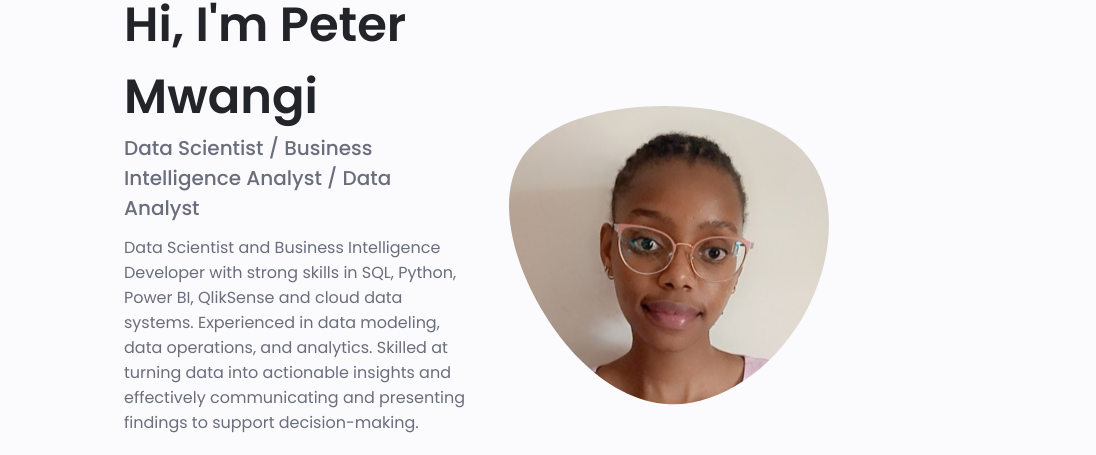
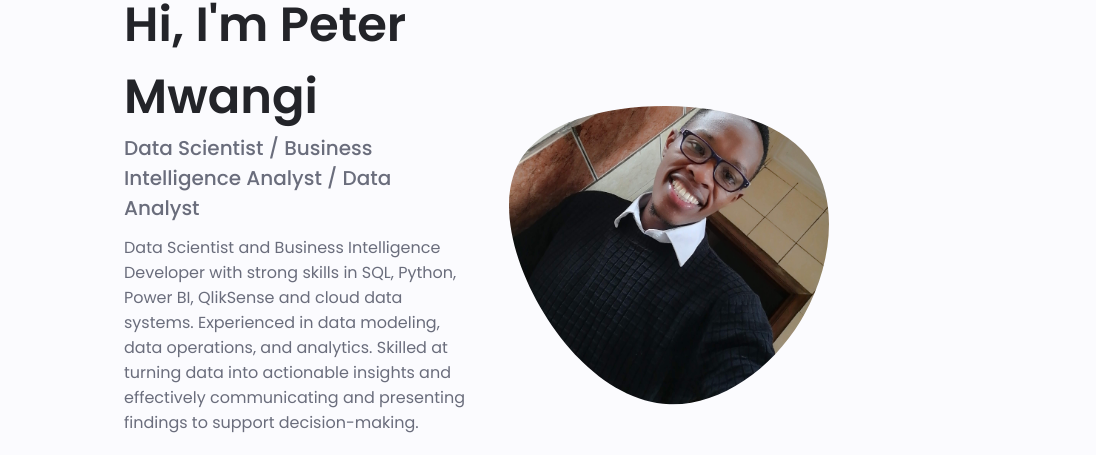
Before and after one commit to PeterNjorogeMwangii/petermwangi.github.io, a plain HTML site: page index.html in a window 1280 px wide. Shown: the part 195-650 px from the top of the page, 184-1280 px from the left. Drawn offline with nearby package versions, Linux system fonts and the light colour scheme.

Commit message:
Update index.html

```diff
--- a/index.html
+++ b/index.html
@@ -104,7 +104,7 @@
                                     129.362C2.45775 97.8511 -7.48481 59.1033 6.67581 34.5279C20.9871 10.1032 59.7028
                                     -0.149132 97.9666 0.00163737C136.23 0.303176 174.193 10.857 190.312 36.4879Z" />
 
-                                <image class="home__blob-img" x="0" y="-80" href="assets/img/Profile2.jpg" />
+                                <image class="home__blob-img" x="0" y="-80" href="assets/img/Peter_image.jpg" />
                             </g>
                         </svg>
                     </div>
```
